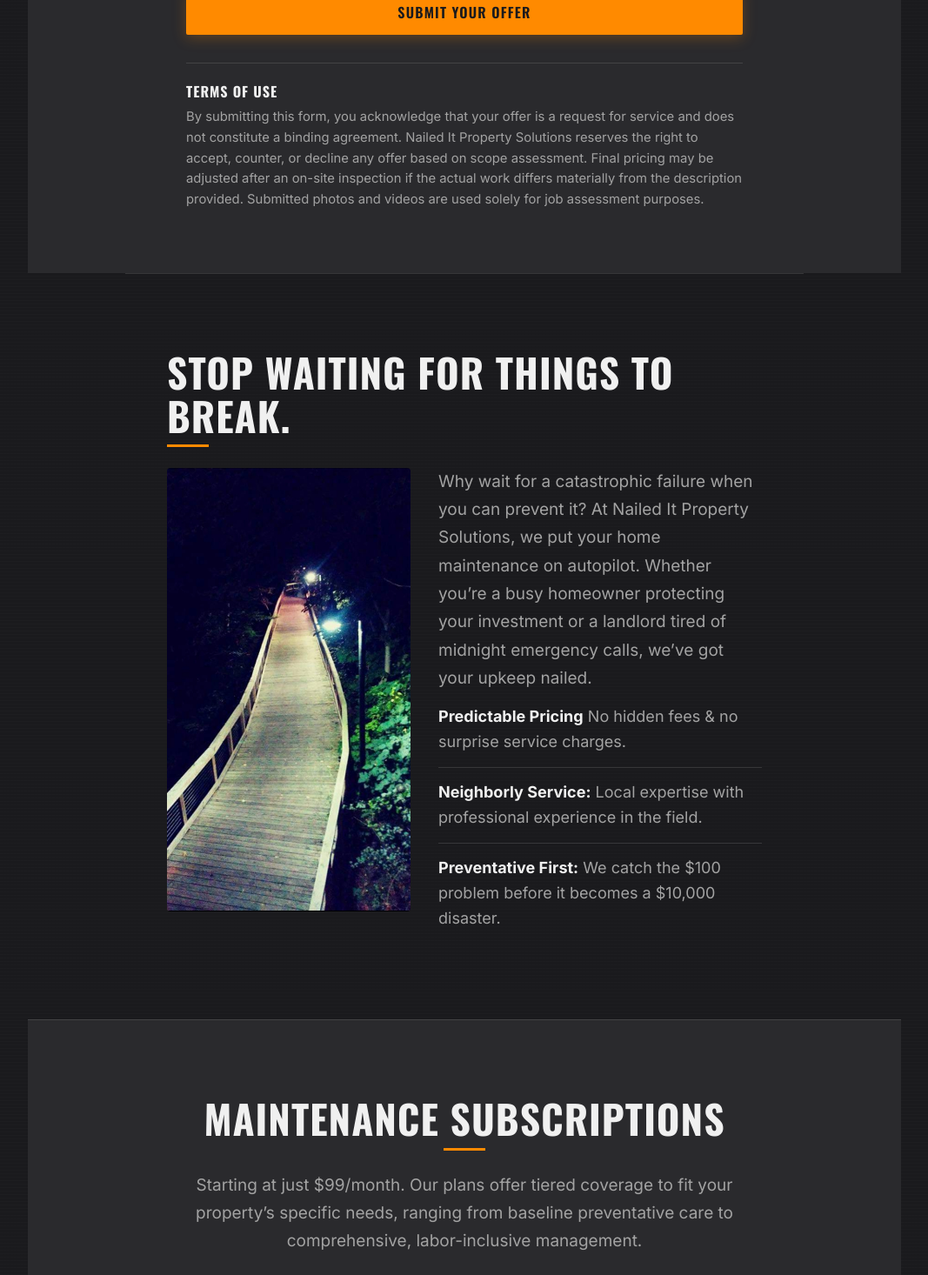
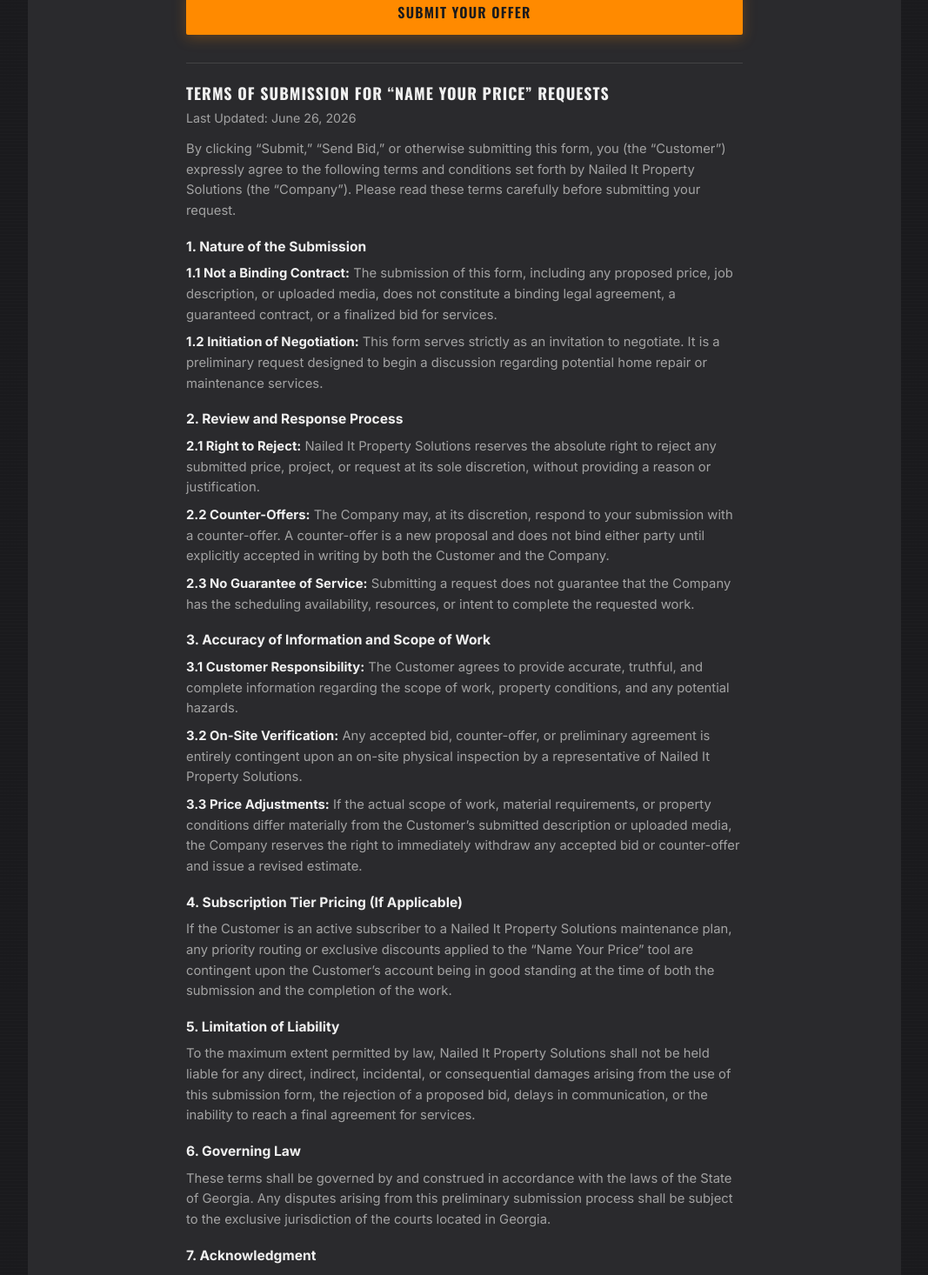
Before and after one commit to Cwill2778/nigms-app, a React (Vite) app: page / in a window 1280 px wide. Shown: the part 2160-3626 px from the top of the page at 87% size, without its empty margins (106-1173 px from the left). Built offline with nearby package versions, Linux system fonts and the light colour scheme; no server answers; the database is empty.

Commit message:
Add full Terms of Submission text to Name Your Price form

```diff
--- a/src/components/NameYourPrice.css
+++ b/src/components/NameYourPrice.css
@@ -278,14 +278,28 @@
 }
 
 .nyp-terms-text h4 {
-  font-size: 0.85rem;
+  font-size: 0.95rem;
   margin-bottom: 8px;
+}
+
+.nyp-terms-updated {
+  font-size: 0.75rem !important;
+  font-style: italic;
+  margin-bottom: 12px !important;
+}
+
+.nyp-terms-text h5 {
+  font-size: 0.82rem;
+  margin-top: 16px;
+  margin-bottom: 6px;
+  color: var(--text);
 }
 
 .nyp-terms-text p {
   font-size: 0.78rem;
   line-height: 1.6;
   color: var(--text-sub);
+  margin-bottom: 8px;
 }
 
 /* Responsive */
--- a/src/components/NameYourPrice.jsx
+++ b/src/components/NameYourPrice.jsx
@@ -206,7 +206,7 @@
           <div className="nyp-field nyp-terms">
             <label className="nyp-checkbox-label">
               <input type="checkbox" checked={termsAccepted} onChange={(e) => setTermsAccepted(e.target.checked)} />
-              <span>I agree to the <a href="#nyp-terms-text">Terms of Use</a> and understand this is a request, not a guaranteed booking. Final pricing may vary based on inspection.</span>
+              <span>I have read and agree to the <a href="#nyp-terms-text">Terms of Submission</a> and acknowledge that this is a request for negotiation, not a binding contract.</span>
             </label>
           </div>
 
@@ -218,13 +218,60 @@
         </form>
 
         <div className="nyp-terms-text" id="nyp-terms-text">
-          <h4>Terms of Use</h4>
+          <h4>Terms of Submission for &ldquo;Name Your Price&rdquo; Requests</h4>
+          <p className="nyp-terms-updated">Last Updated: June 26, 2026</p>
           <p>
-            By submitting this form, you acknowledge that your offer is a request for service and does not
-            constitute a binding agreement. Nailed It Property Solutions reserves the right to accept, counter,
-            or decline any offer based on scope assessment. Final pricing may be adjusted after an on-site
-            inspection if the actual work differs materially from the description provided. Submitted photos
-            and videos are used solely for job assessment purposes.
+            By clicking &ldquo;Submit,&rdquo; &ldquo;Send Bid,&rdquo; or otherwise submitting this form, you (the &ldquo;Customer&rdquo;) expressly agree to the following terms and conditions set forth by Nailed It Property Solutions (the &ldquo;Company&rdquo;). Please read these terms carefully before submitting your request.
+          </p>
+
+          <h5>1. Nature of the Submission</h5>
+          <p>
+            <strong>1.1 Not a Binding Contract:</strong> The submission of this form, including any proposed price, job description, or uploaded media, does not constitute a binding legal agreement, a guaranteed contract, or a finalized bid for services.
+          </p>
+          <p>
+            <strong>1.2 Initiation of Negotiation:</strong> This form serves strictly as an invitation to negotiate. It is a preliminary request designed to begin a discussion regarding potential home repair or maintenance services.
+          </p>
+
+          <h5>2. Review and Response Process</h5>
+          <p>
+            <strong>2.1 Right to Reject:</strong> Nailed It Property Solutions reserves the absolute right to reject any submitted price, project, or request at its sole discretion, without providing a reason or justification.
+          </p>
+          <p>
+            <strong>2.2 Counter-Offers:</strong> The Company may, at its discretion, respond to your submission with a counter-offer. A counter-offer is a new proposal and does not bind either party until explicitly accepted in writing by both the Customer and the Company.
+          </p>
+          <p>
+            <strong>2.3 No Guarantee of Service:</strong> Submitting a request does not guarantee that the Company has the scheduling availability, resources, or intent to complete the requested work.
+          </p>
+
+          <h5>3. Accuracy of Information and Scope of Work</h5>
+          <p>
+            <strong>3.1 Customer Responsibility:</strong> The Customer agrees to provide accurate, truthful, and complete information regarding the scope of work, property conditions, and any potential hazards.
+          </p>
+          <p>
+            <strong>3.2 On-Site Verification:</strong> Any accepted bid, counter-offer, or preliminary agreement is entirely contingent upon an on-site physical inspection by a representative of Nailed It Property Solutions.
+          </p>
+          <p>
+            <strong>3.3 Price Adjustments:</strong> If the actual scope of work, material requirements, or property conditions differ materially from the Customer&rsquo;s submitted description or uploaded media, the Company reserves the right to immediately withdraw any accepted bid or counter-offer and issue a revised estimate.
+          </p>
+
+          <h5>4. Subscription Tier Pricing (If Applicable)</h5>
+          <p>
+            If the Customer is an active subscriber to a Nailed It Property Solutions maintenance plan, any priority routing or exclusive discounts applied to the &ldquo;Name Your Price&rdquo; tool are contingent upon the Customer&rsquo;s account being in good standing at the time of both the submission and the completion of the work.
+          </p>
+
+          <h5>5. Limitation of Liability</h5>
+          <p>
+            To the maximum extent permitted by law, Nailed It Property Solutions shall not be held liable for any direct, indirect, incidental, or consequential damages arising from the use of this submission form, the rejection of a proposed bid, delays in communication, or the inability to reach a final agreement for services.
+          </p>
+
+          <h5>6. Governing Law</h5>
+          <p>
+            These terms shall be governed by and construed in accordance with the laws of the State of Georgia. Any disputes arising from this preliminary submission process shall be subject to the exclusive jurisdiction of the courts located in Georgia.
+          </p>
+
+          <h5>7. Acknowledgment</h5>
+          <p>
+            By submitting this form, you acknowledge that you have read, understood, and agree to be bound by these Terms of Submission. You further acknowledge that no work will commence, and no final agreement is formed, until a formal, separate written contract or final quote is approved by both parties.
           </p>
         </div>
       </div>
```
